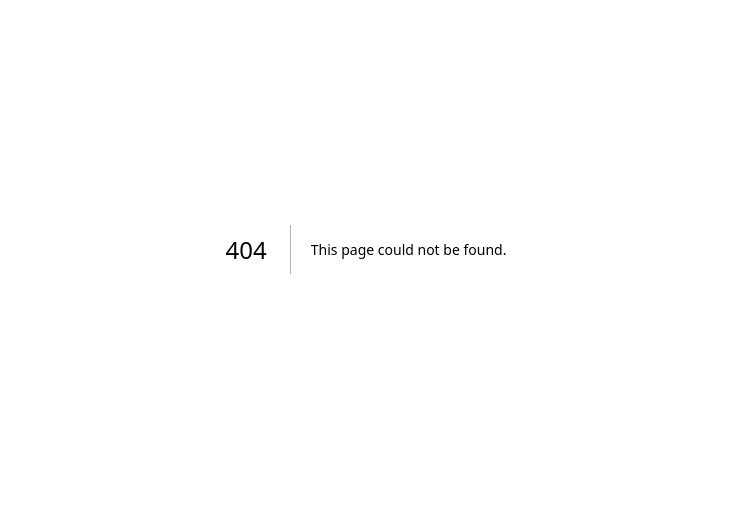
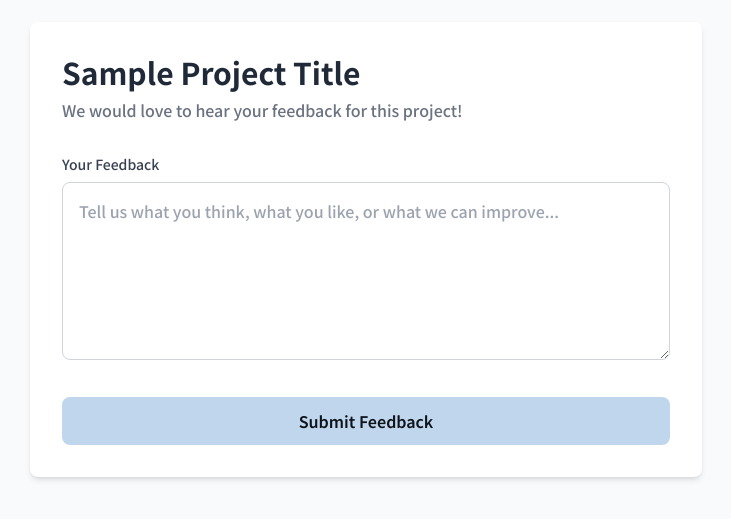
Before and after one commit to parkyoumin/Nestjs-prisma-Nextjs, a Next.js app in the folder front_feedback/: page /feedback/1 in a window 1280 px wide. Before the commit this address had no page. Shown: the part 151-670 px from the top of the page, without its empty margins (274-1005 px from the left). Built offline with nearby package versions, Linux system fonts and the light colour scheme.

Commit message:
feat) front 피드백 ui

```diff
--- /dev/null
+++ b/front_feedback/src/app/feedback/[projectId]/page.tsx
@@ -0,0 +1,58 @@
+interface FeedbackPageProps {
+  params: {
+    projectId: string;
+  };
+}
+
+export default async function FeedbackPage({ params }: FeedbackPageProps) {
+  const { projectId } = params;
+
+  // Mock project data
+  const project = {
+    id: projectId,
+    title: "Sample Project Title",
+  };
+
+  return (
+    <div className="flex min-h-screen flex-col items-center justify-center bg-gray-50 px-4">
+      <div className="w-full max-w-2xl rounded-lg bg-white p-8 shadow-md">
+        <h1 className="mb-2 text-3xl font-bold text-gray-800">
+          {project.title}
+        </h1>
+        <p className="mb-8 text-gray-500">
+          We would love to hear your feedback for this project!
+        </p>
+
+        <form>
+          <div className="space-y-4">
+            <div>
+              <label
+                htmlFor="feedback-message"
+                className="mb-2 block text-sm font-medium text-gray-700"
+              >
+                Your Feedback
+              </label>
+              <textarea
+                id="feedback-message"
+                name="message"
+                rows={6}
+                className="w-full rounded-lg border border-gray-300 p-4 focus:border-blue-500 focus:outline-none focus:ring-2 focus:ring-blue-500/50"
+                placeholder="Tell us what you think, what you like, or what we can improve..."
+                required
+              ></textarea>
+            </div>
+          </div>
+
+          <div className="mt-8">
+            <button
+              type="submit"
+              className="w-full rounded-lg bg-primary px-6 py-3 font-semibold text-black transition-colors hover:bg-primary/80"
+            >
+              Submit Feedback
+            </button>
+          </div>
+        </form>
+      </div>
+    </div>
+  );
+}
--- a/front_feedback/src/components/ProjectCard.tsx
+++ b/front_feedback/src/components/ProjectCard.tsx
@@ -23,7 +23,7 @@ export default function ProjectCard({
     e.preventDefault();
     e.stopPropagation();
     navigator.clipboard.writeText(
-      `${window.location.origin}/project/${project.id}`,
+      `${window.location.origin}/feedback/${project.id}`,
     );
     // You might want to show a toast notification here
     alert("Link copied!");
```
